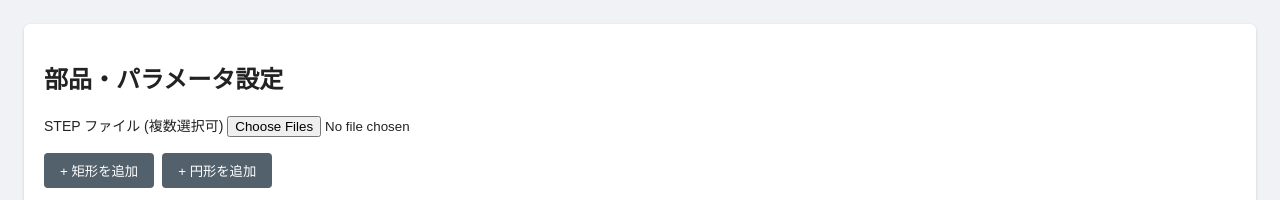
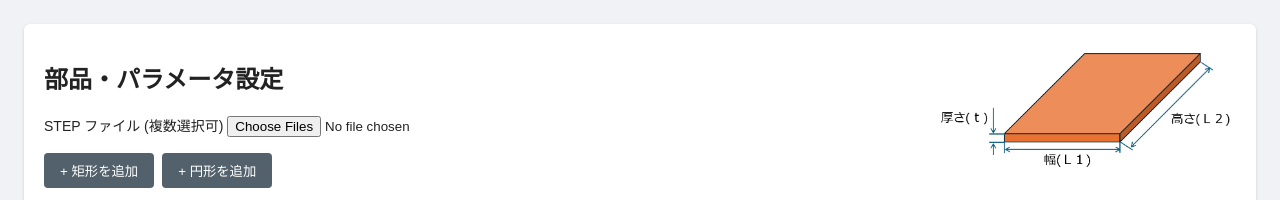
Before and after one commit to katayama-keisuke-ebara/N, a FastAPI app: template webapp/templates/index.html in a window 1280 px wide. Shown: the part 67-267 px from the top of the page. Run offline with FastAPI, Linux system fonts and the light colour scheme; the template is opened without the code that fills it: most values are stand-ins (such as "Sample title", 1, 10 or a date in 2020); parts of the project's set-up code (start-up, migrations or seed data) failed here and were passed over.

Commit message:
居山さんの我儘に付き合い、サンプル図を追加

```diff
--- a/webapp/main.py
+++ b/webapp/main.py
@@ -50,6 +50,7 @@ async def lifespan(app: FastAPI):
 
 app = FastAPI(title="NetsingTool Web", lifespan=lifespan)
 app.mount("/static", StaticFiles(directory=str(_BASE_DIR / "static")), name="static")
+app.mount("/img", StaticFiles(directory=str(_BASE_DIR / "templates" / "img")), name="img")
 app.include_router(auth.router)
 app.include_router(jobs.router)
 app.include_router(config.router)
--- a/webapp/static/app.js
+++ b/webapp/static/app.js
@@ -96,7 +96,7 @@ function renderPartsTable() {
     const qtyInput = createNumberInput(
       selectedFileQuantities[i],
       (value) => { selectedFileQuantities[i] = value; },
-      {step: "1", max: "10000", title: "0または負数で自動計算(最大取り数)"},
+      {step: "1", max: "10000", title: "負数で自動計算(最大取り数)"},
     );
     qtyTd.appendChild(qtyInput);
     const actionTd = document.createElement("td");
--- a/webapp/static/style.css
+++ b/webapp/static/style.css
@@ -17,6 +17,25 @@ header {
 header h1 {
   font-size: 18px;
   margin: 0;
+}
+
+.panel-title {
+  display: flex;
+  justify-content: space-between;
+  align-items: stretch;
+  gap: 16px;
+}
+
+.panel-title-text {
+  flex: 1;
+  min-width: 0;
+}
+
+#header-ref-image {
+  width: 300px;
+  max-width: 50%;
+  object-fit: contain;
+  align-self: stretch;
 }
 
 .formula {
--- a/webapp/templates/index.html
+++ b/webapp/templates/index.html
@@ -17,6 +17,8 @@
 
 <main>
   <section class="panel" id="settings-panel">
+    <div class="panel-title">
+      <div class="panel-title-text">
         <h2>部品・パラメータ設定</h2>
         <label>STEP ファイル (複数選択可)
           <input type="file" id="file-input" accept=".step,.stp" multiple>
@@ -24,6 +26,9 @@
         <div class="shape-actions">
           <button type="button" id="add-rectangle-btn">+ 矩形を追加</button>
           <button type="button" id="add-circle-btn">+ 円形を追加</button>
+        </div>
+      </div>
+      <img src="img/sub.png" alt="参考図" id="header-ref-image">
     </div>
     <table id="parts-table">
       <thead><tr><th>種別</th><th>名称・寸法</th><th>数量</th><th>操作</th></tr></thead>
```
Also changed, not shown: webapp/templates/img/sub.png (added). Lines whose indentation alone changed are shown as unchanged.
